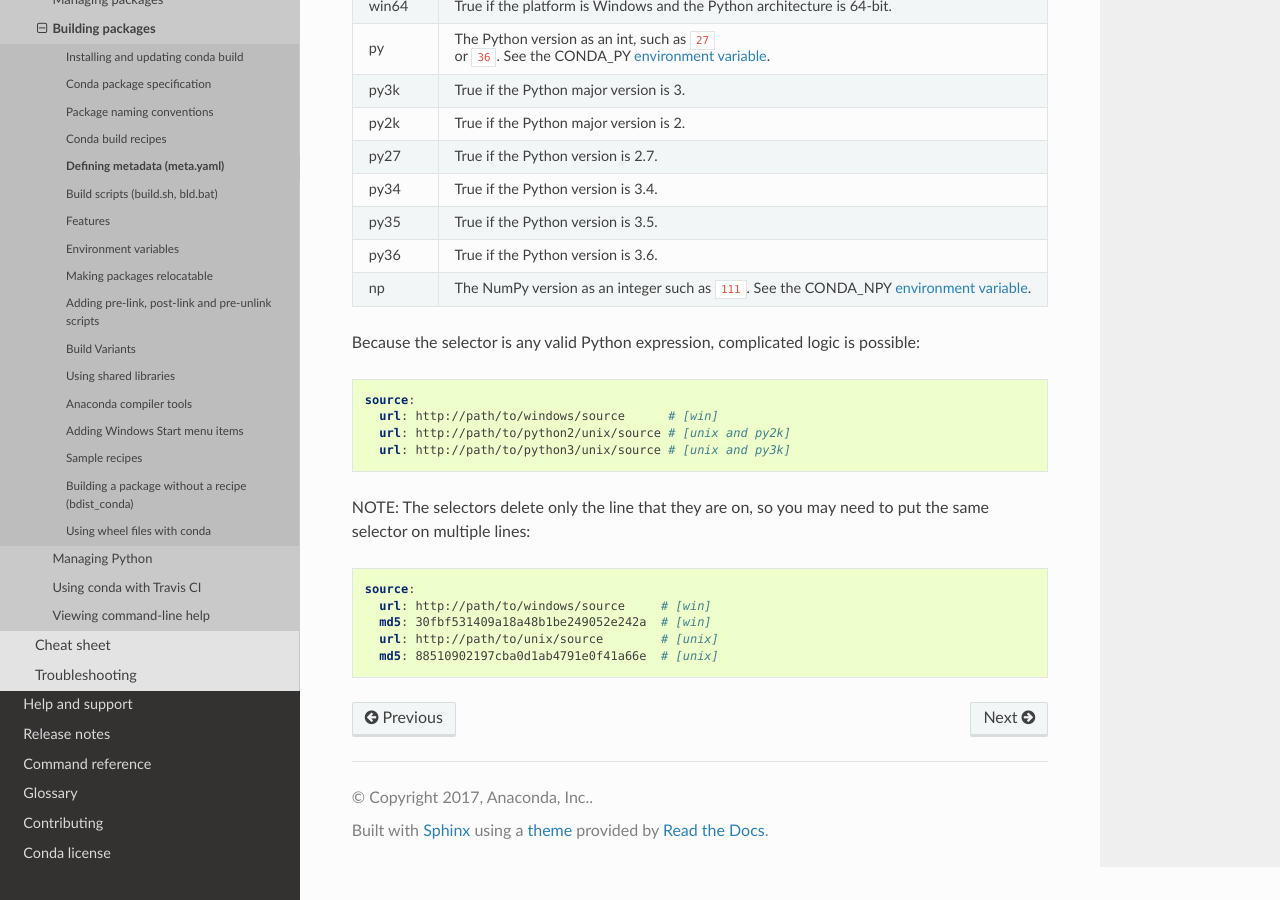
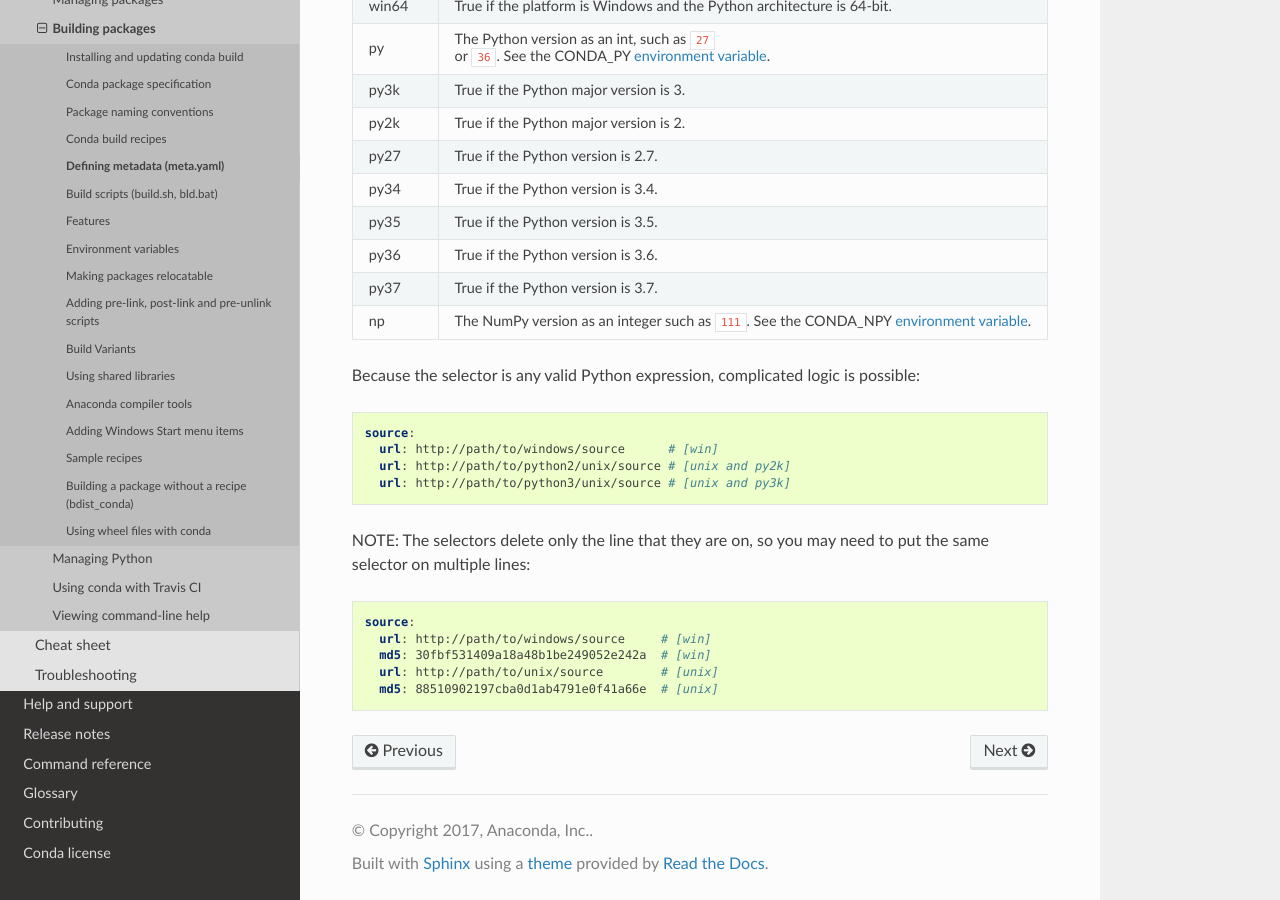
Before and after one commit to conda/conda-docs, a Sphinx documentation site: the page built from docs/source/user-guide/tasks/build-packages/define-metadata.rst, in a window 1280 px wide and 900 px high, scrolled down 26656 px. Built offline with Sphinx 7.4.7 and the Read the Docs theme 2.0.0, drawn with Linux system fonts in a browser that asks for light colours.

Commit message:
add "py37" selector to table of available selectors

```diff
--- a/docs/source/user-guide/tasks/build-packages/define-metadata.rst
+++ b/docs/source/user-guide/tasks/build-packages/define-metadata.rst
@@ -1550,6 +1550,8 @@ variables are booleans.
      - True if the Python version is 3.5.
    * - py36
      - True if the Python version is 3.6.
+   * - py37
+     - True if the Python version is 3.7.
    * - np
      - The NumPy version as an integer such as ``111``. See the
        CONDA_NPY :ref:`environment variable <build-envs>`.
```
